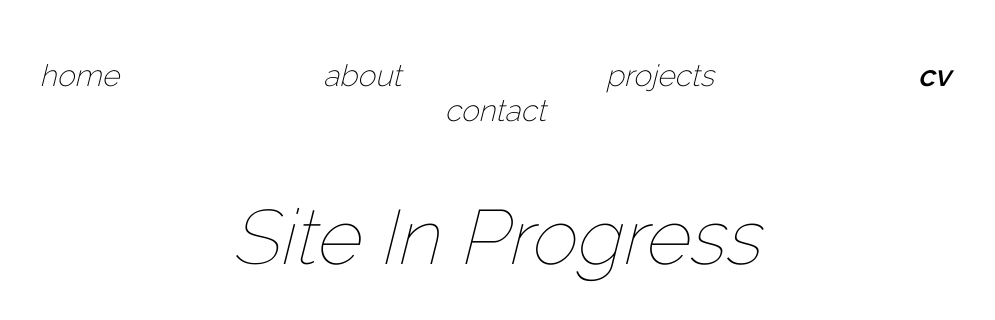
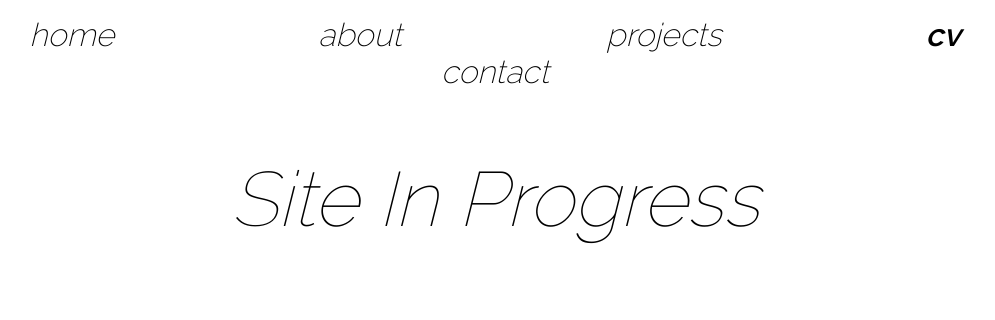
Before and after one commit to DamanjitG/damanjitg.github.io, a plain HTML site: page cv.html in a window 1280 px wide. Shown: the whole page, without its empty margins (145-1140 px from the left). Drawn offline with Linux system fonts and the light colour scheme.

Commit message:
Em conversions
Converted remaining px sizes to em, also few other small style changes

```diff
--- a/css/style.css
+++ b/css/style.css
@@ -1,3 +1,8 @@
+html {
+    margin-right: 2em;
+    margin-left: 2em;
+}
+
 h1 {
     font-family: Raleway;
     font-weight: 200;
@@ -19,21 +24,19 @@ nav {
 }
 
 nav ul {
-    margin: 0;
     padding: 0;
     list-style: none;
 }
 
 nav ul li {
-    display: inline-block;
+    display: inline;
 }
 
 nav ul li a {
     font-style: italic;
-    font-size: 30px;
-    padding-top: 50px;
-    padding-right: 100px;
-    padding-left: 100px;
+    font-size: 2em;
+    padding-right: 3.125em;
+    padding-left: 3.125em;
     text-decoration: none;
     text-transform: lowercase;
     color: black;
@@ -55,13 +58,12 @@ nav ul li a:hover {
     text-transform: lowercase;
     font-style: italic;
     font-weight: 600;
-    font-size: 30px;
-    padding-top: 50px;
-    padding-right: 100px;
-    padding-left: 100px;
+    font-size: 2em;
+    padding-right: 3.125em;
+    padding-left: 3.125em;
 }
 
-a:visited {
+a, a:visited {
     color: black;
 }
 
```
